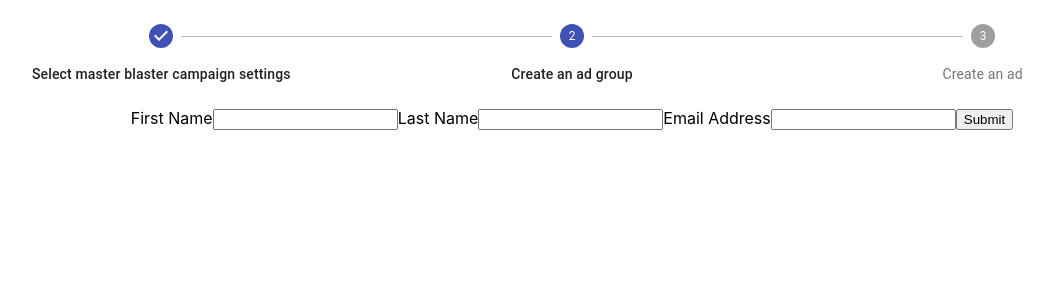
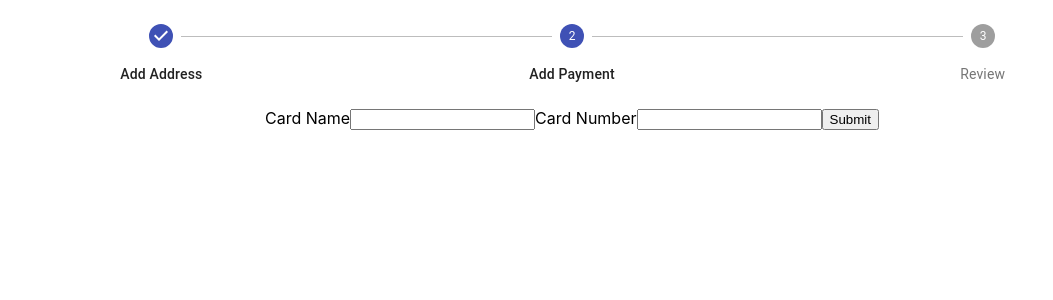
Before and after one commit to harsh-kumar-saaniya/Multistep-Form-Practice, a React (Create React App) app: page / in a window 1280 px wide. Both pictures are taken after typing "Sample", "Sample", "name@example.com" into the empty fields and a click on the button "Submit". Shown: the top 300 px of the page, without its empty margins (68-1121 px from the left). Built offline with nearby package versions, Linux system fonts and the light colour scheme.

Commit message:
Created payment form and review form and added functionality for getting all the information in review component

```diff
--- a/src/Components/address/index.jsx
+++ b/src/Components/address/index.jsx
@@ -2,7 +2,7 @@ import React from 'react';
 import { Formik, Field, Form, ErrorMessage } from 'formik';
 import * as Yup from 'yup';
 
-export const Address = ({ submit }) => {
+export const Address = ({ submit, setFormValues, preValues }) => {
     return (
         <Formik
             initialValues={{ area: '', city: '', email: '' }}
@@ -18,6 +18,7 @@ export const Address = ({ submit }) => {
             })}
             onSubmit={(values) => {
                 submit(1)
+                setFormValues({ ...values, ...preValues })
             }}
 
         >
--- a/src/Components/payment/index.jsx
+++ b/src/Components/payment/index.jsx
@@ -2,35 +2,31 @@ import React from 'react';
 import { Formik, Field, Form, ErrorMessage } from 'formik';
 import * as Yup from 'yup';
 
-export const Payment = ({ submit }) => {
+export const Payment = ({ submit, setFormValues, preValues }) => {
     return (
         <Formik
-            initialValues={{ firstName: '', lastName: '', email: '' }}
+            initialValues={{ cardName: '', cardNumber: '' }}
             validationSchema={Yup.object({
-                firstName: Yup.string()
+                cardName: Yup.string()
                     .max(15, 'Must be 15 characters or less')
                     .required('Required'),
-                lastName: Yup.string()
+                cardNumber: Yup.string()
                     .max(20, 'Must be 20 characters or less')
                     .required('Required'),
-                email: Yup.string().email('Invalid email address').required('Required'),
             })}
-            onSubmit={(values, { setSubmitting }) => {
+            onSubmit={(values) => {
                 submit(2)
+                setFormValues({ ...values, ...preValues })
             }}
         >
             <Form>
-                <label htmlFor="firstName">First Name</label>
-                <Field name="firstName" type="text" />
-                <ErrorMessage name="firstName" />
+                <label htmlFor="cardName">Card Name</label>
+                <Field name="cardName" type="text" />
+                <ErrorMessage name="cardName" />
 
-                <label htmlFor="lastName">Last Name</label>
-                <Field name="lastName" type="text" />
-                <ErrorMessage name="lastName" />
-
-                <label htmlFor="email">Email Address</label>
-                <Field name="email" type="email" />
-                <ErrorMessage name="email" />
+                <label htmlFor="cardNumber">Card Number</label>
+                <Field name="cardNumber" type="text" />
+                <ErrorMessage name="cardNumber" />
 
                 <button type="submit">Submit</button>
             </Form>
--- a/src/Components/review/index.jsx
+++ b/src/Components/review/index.jsx
@@ -2,38 +2,15 @@ import React from 'react';
 import { Formik, Field, Form, ErrorMessage } from 'formik';
 import * as Yup from 'yup';
 
-export const Review = ({ submit }) => {
+export const Review = ({ values }) => {
     return (
-        <Formik
-            initialValues={{ firstName: '', lastName: '', email: '' }}
-            validationSchema={Yup.object({
-                firstName: Yup.string()
-                    .max(15, 'Must be 15 characters or less')
-                    .required('Required'),
-                lastName: Yup.string()
-                    .max(20, 'Must be 20 characters or less')
-                    .required('Required'),
-                email: Yup.string().email('Invalid email address').required('Required'),
-            })}
-            onSubmit={(values, { setSubmitting }) => {
-                submit(1)
-            }}
-        >
-            <Form>
-                <label htmlFor="firstName">First Name</label>
-                <Field name="firstName" type="text" />
-                <ErrorMessage name="firstName" />
-
-                <label htmlFor="lastName">Last Name</label>
-                <Field name="lastName" type="text" />
-                <ErrorMessage name="lastName" />
-
-                <label htmlFor="email">Email Address</label>
-                <Field name="email" type="email" />
-                <ErrorMessage name="email" />
-
-                <button type="submit">Back</button>
-            </Form>
-        </Formik>
+        <div>
+            <p>Area: {values.area}</p>
+            <p>City: {values.city}</p>
+            <p>Card Name: {values.cardName}</p>
+            <p>Card Number: {values.cardNumber}</p>
+            <p>Email: {values.email}</p>
+            <p>$total: 20$</p>
+        </div>
     );
 };
--- a/src/Stepper/index.jsx
+++ b/src/Stepper/index.jsx
@@ -23,17 +23,17 @@ const useStyles = makeStyles((theme) => ({
 }));
 
 function getSteps() {
-    return ['Select master blaster campaign settings', 'Create an ad group', 'Create an ad'];
+    return ['Add Address', 'Add Payment', 'Review'];
 }
 
-function getStepContent(stepIndex, setStep) {
+function getStepContent(stepIndex, setStep, setFormValues, formValues) {
     switch (stepIndex) {
         case 0:
-            return <Address submit={setStep} />;
+            return <Address submit={setStep} preValues={formValues} setFormValues={setFormValues} />;
         case 1:
-            return <Payment submit={setStep} />;
+            return <Payment submit={setStep} preValues={formValues} setFormValues={setFormValues} />;
         case 2:
-            return <Review submit={setStep} />;
+            return <Review submit={setStep} values={formValues} />;
         default:
             return 'Unknown stepIndex';
     }
@@ -42,7 +42,7 @@ function getStepContent(stepIndex, setStep) {
 export default function HorizontalLabelPositionBelowStepper() {
     const classes = useStyles();
     const [activeStep, setActiveStep] = React.useState(0);
-
+    const [formValues, setFormValues] = React.useState({})
 
 
     const steps = getSteps();
@@ -58,7 +58,7 @@ export default function HorizontalLabelPositionBelowStepper() {
                 ))}
             </Stepper>
             {
-                getStepContent(activeStep, setActiveStep)
+                getStepContent(activeStep, setActiveStep, setFormValues, formValues)
             }
         </div>
     );
```
